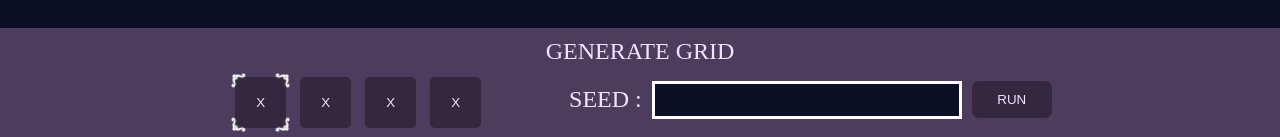
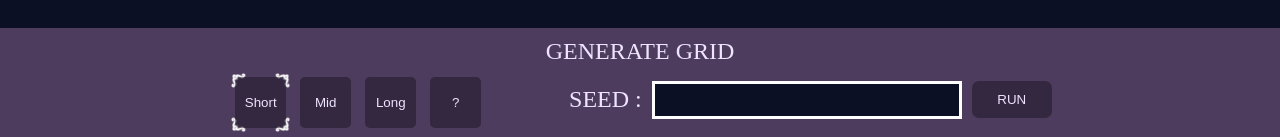
Before and after one commit to Tekatre/BingoHK, a SvelteKit app in the folder hallownest_bingo/: page / in a window 1280 px wide. Shown: the part 1402-1539 px from the top of the page. Built offline with nearby package versions, Linux system fonts and the light colour scheme; a web font is replaced by a local one.

Commit message:
[+] bingo grid generation via button

```diff
--- a/hallownest_bingo/src/public/bingo-maker.ts
+++ b/hallownest_bingo/src/public/bingo-maker.ts
@@ -7,12 +7,13 @@
  * @param entries  the list of ids of all the entries that can appear in the bingo grid
  */
 export function build_grid_id(grid:number[][], seed:number, entries:number[]) : number[][]{
+  let entries_cpy : number[] = JSON.parse(JSON.stringify(entries))
   for (let row = 0; row < grid.length; row++) {
     for (let line = 0; line < grid[row].length; line++) {
       seed = gcl_step(seed)
-      let index = seed % entries.length
-      grid[row][line] = entries[index]
-      entries.splice(index,1)
+      let index = seed % entries_cpy.length
+      grid[row][line] = entries_cpy[index]
+      entries_cpy.splice(index,1)
     }
   }
   return grid
@@ -56,3 +57,12 @@ export function translate(id:number, langage:String, translator: any[]) : string
   });
   return desc
 }
+
+export function manage_seed(seeded : boolean) : number {
+  if (seeded) {
+    return(parseInt((<HTMLInputElement>document.getElementById("seed-input")).value))
+  }
+  else {
+    return Math.floor(Math.random() * 10000);
+  }
+}
--- a/hallownest_bingo/src/routes/+page.server.ts
+++ b/hallownest_bingo/src/routes/+page.server.ts
@@ -33,9 +33,9 @@ export const load: PageServerLoad = async () => {
   grid_id = build_grid_id(grid_id, seed, short_entries)
   return {
     first_grid : {grid_id},
-    short : {short_entries},
-    mid : {mid_entries},
-    long : {long_entries},
+    short : {"value" :short_entries},
+    mid : {"value" :mid_entries},
+    long : {"value" :long_entries},
     translator : {"trans" : translator}
   }
 };
--- a/hallownest_bingo/src/routes/+page.svelte
+++ b/hallownest_bingo/src/routes/+page.svelte
@@ -1,6 +1,6 @@
 <script lang="ts">
   import type { PageData } from "./$types";
-  import { translate } from "../public/bingo-maker";
+  import { build_grid_id, translate, manage_seed } from "../public/bingo-maker";
   import { cell_select_switch, check_win } from "../public/bingo-manager";
 
   export let data: PageData;
@@ -15,6 +15,11 @@
     //console.log(win_grid);
   }
 
+  function handle_length_mode_select(event: MouseEvent) {
+    len = (<HTMLButtonElement>event.currentTarget).id;
+    generate_bingo(len, false);
+  }
+
   let win_grid: number[][] = [
     [0, 0, 0, 0, 0],
     [0, 0, 0, 0, 0],
@@ -25,6 +30,27 @@
 
   let grid_id: number[][] = data.first_grid.grid_id;
   let lang: string = "fr";
+  let len: string = "short";
+
+  function generate_bingo(len: string, seeded: boolean) {
+    let seed: number = manage_seed(seeded);
+    switch (len) {
+      case "short":
+        grid_id = build_grid_id(grid_id, seed, data.short.value);
+        break;
+      case "mid":
+        grid_id = build_grid_id(grid_id, seed, data.mid.value);
+        break;
+      case "long":
+        grid_id = build_grid_id(grid_id, seed, data.long.value);
+        break;
+      default:
+        grid_id = build_grid_id(grid_id, seed, data.short.value);
+        break;
+    }
+    (<HTMLInputElement>document.getElementById("seed-input")).value =
+      seed.toString();
+  }
 </script>
 
 <main>
@@ -244,16 +270,29 @@
   <h2>GENERATE GRID</h2>
   <section class="bingo-generator">
     <div class="button-list">
-      <button class="inter-button selected">
-        <div class="button-handler">X</div></button
+      <button
+        class="inter-button selected"
+        id="short"
+        on:click={handle_length_mode_select}
       >
-      <button class="inter-button"><div class="button-handler">X</div></button>
-      <button class="inter-button"><div class="button-handler">X</div></button>
-      <button class="inter-button"><div class="button-handler">X</div></button>
+        <div class="button-handler">Short</div></button
+      >
+      <button class="inter-button" id="mid" on:click={handle_length_mode_select}
+        ><div class="button-handler">Mid</div></button
+      >
+      <button
+        class="inter-button"
+        id="long"
+        on:click={handle_length_mode_select}
+        ><div class="button-handler">Long</div></button
+      >
+      <button class="inter-button" id="?"
+        ><div class="button-handler">?</div></button
+      >
     </div>
     <form class="seed-form">
       <span>SEED :</span>
-      <input type="text" />
+      <input type="text" id="seed-input" />
       <input type="button" value="RUN" class="run-button" />
     </form>
   </section>
```
